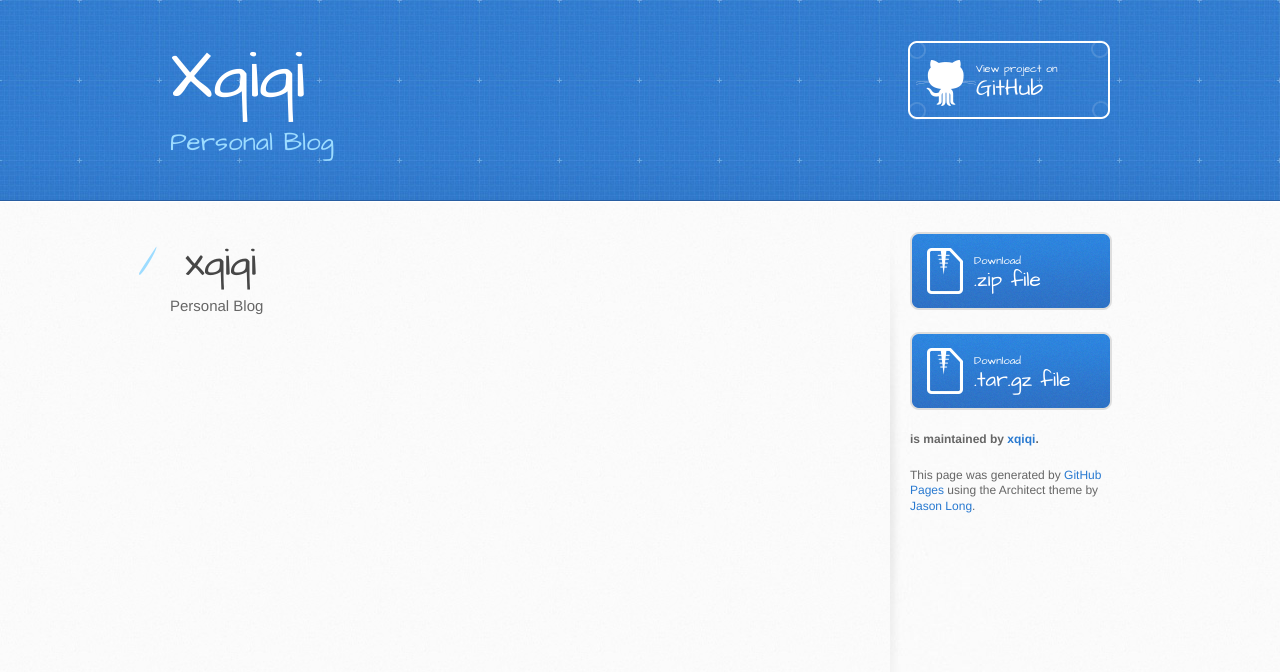
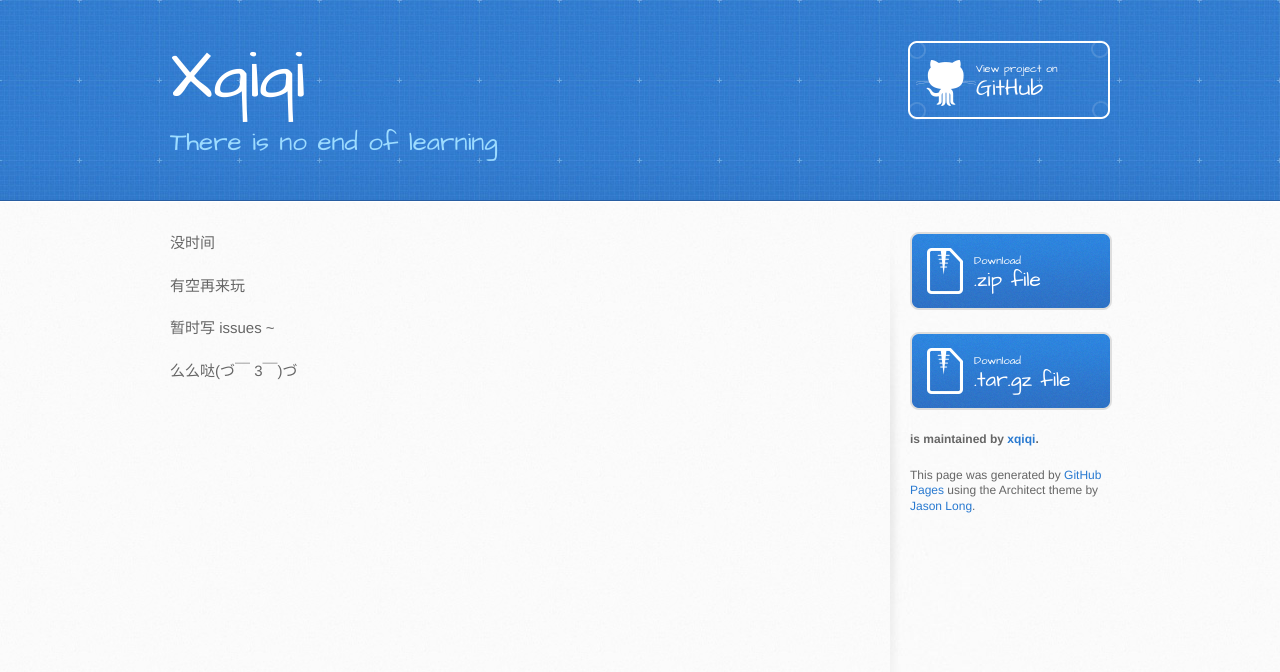
Before and after one commit to xqiqi/xqiqi, a plain HTML site: page index.html in a window 1280 px wide. Drawn offline with Linux system fonts and the light colour scheme.

Commit message:
Create gh-pages branch via GitHub

```diff
--- a/index.html
+++ b/index.html
@@ -20,7 +20,7 @@
     <header>
       <div class="inner">
         <h1>Xqiqi</h1>
-        <h2>Personal Blog </h2>
+        <h2>There is no end of learning</h2>
         <a href="https://github.com/xqiqi/xqiqi" class="button"><small>View project on</small> GitHub</a>
       </div>
     </header>
@@ -28,10 +28,13 @@
     <div id="content-wrapper">
       <div class="inner clearfix">
         <section id="main-content">
-          <h1>
-<a id="xqiqi" class="anchor" href="#xqiqi" aria-hidden="true"><span aria-hidden="true" class="octicon octicon-link"></span></a>xqiqi</h1>
+          <p>没时间</p>
 
-<p>Personal Blog </p>
+<p>有空再来玩</p>
+
+<p>暂时写 issues ~</p>
+
+<p>么么哒(づ￣ 3￣)づ</p>
         </section>
 
         <aside id="sidebar">
--- a/params.json
+++ b/params.json
@@ -1,6 +1,6 @@
 {
   "name": "Xqiqi",
-  "tagline": "Personal Blog ",
-  "body": "# xqiqi\r\nPersonal Blog \r\n",
+  "tagline": "There is no end of learning",
+  "body": "没时间\r\n\r\n有空再来玩\r\n\r\n暂时写 issues ~\r\n\r\n么么哒(づ￣ 3￣)づ\r\n",
   "note": "Don't delete this file! It's used internally to help with page regeneration."
 }
```
